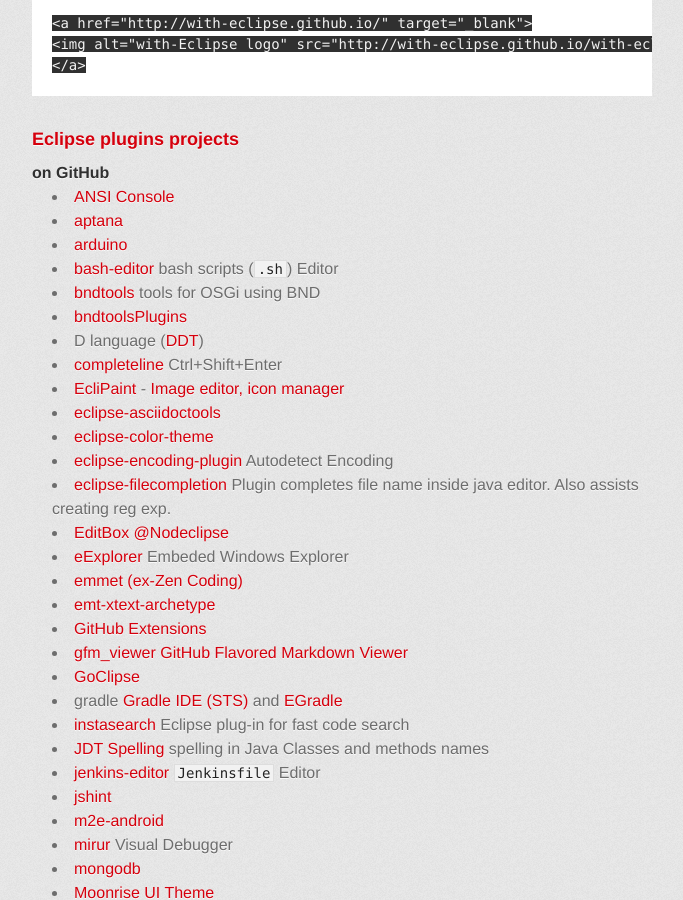
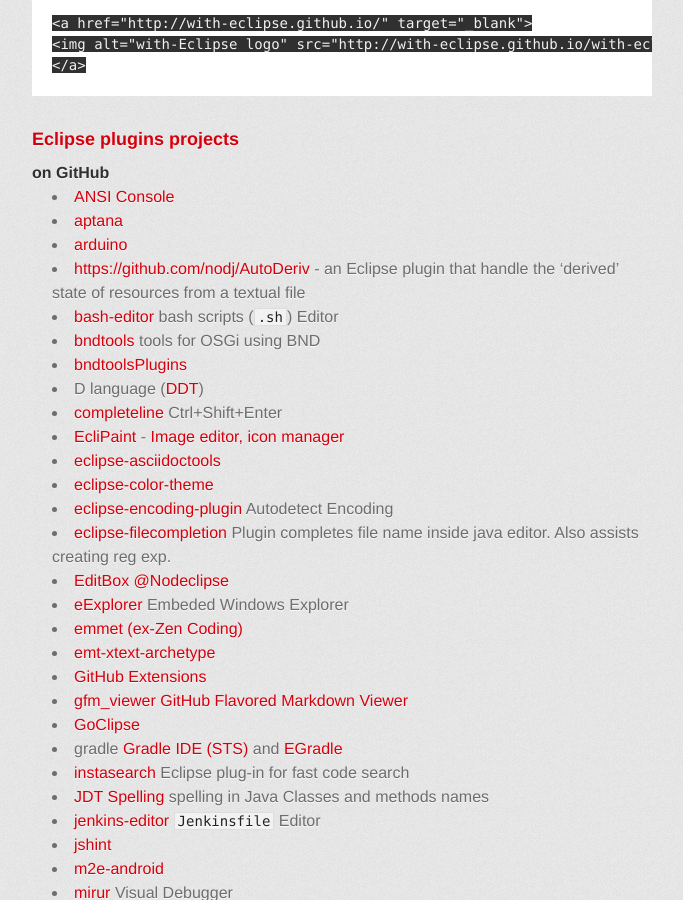
Before and after one commit to with-Eclipse/with-eclipse.github.io, a Jekyll site: the page built from index.md, in a window 1280 px wide and 900 px high, scrolled down 2011 px. Shown: the whole window, without its empty margins (298-981 px from the left). Built offline with Jekyll 4.4.1, drawn with Linux system fonts in a browser that asks for light colours; Markdown is read by kramdown in place of the engine named in the settings; comment, search, counter and statistics services are not loaded.

Commit message:
ref https://github.com/nodj/AutoDeriv/pull/17

```diff
--- a/index.md
+++ b/index.md
@@ -98,6 +98,7 @@ Just use code snippet below:
 - [ANSI Console](https://github.com/mihnita/ansi-econsole)
 - [aptana](https://github.com/aptana/studio3)
 - [arduino](https://github.com/jantje/arduino-eclipse-plugin)
+- [https://github.com/nodj/AutoDeriv](AutoDeriv) - an Eclipse plugin that handle the 'derived' state of resources from a textual file
 - [bash-editor](https://github.com/de-jcup/eclipse-bash-editor) bash scripts (`.sh`) Editor
 - [bndtools](https://github.com/bndtools/bndtools) tools for OSGi using BND
 - [bndtoolsPlugins](https://github.com/fhuberts/bndtoolsPlugins)
```
